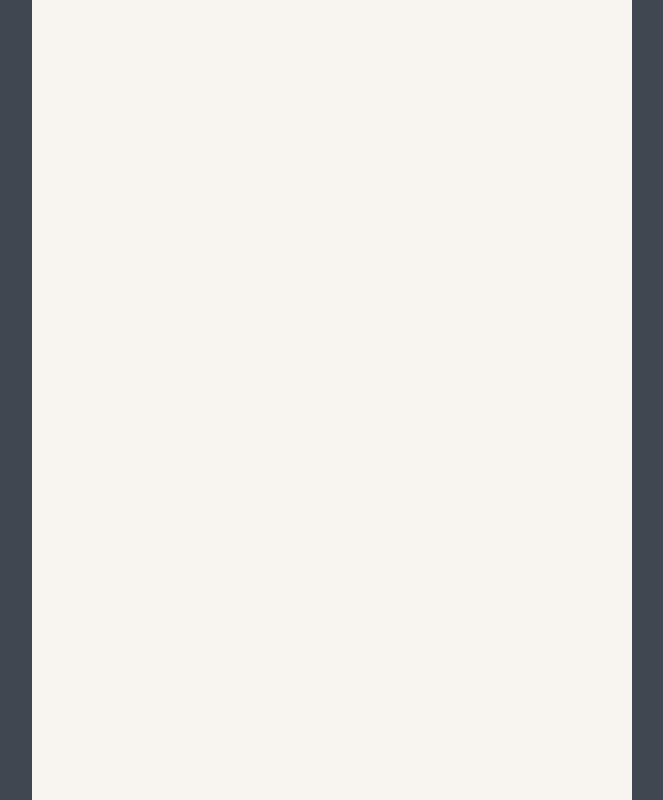
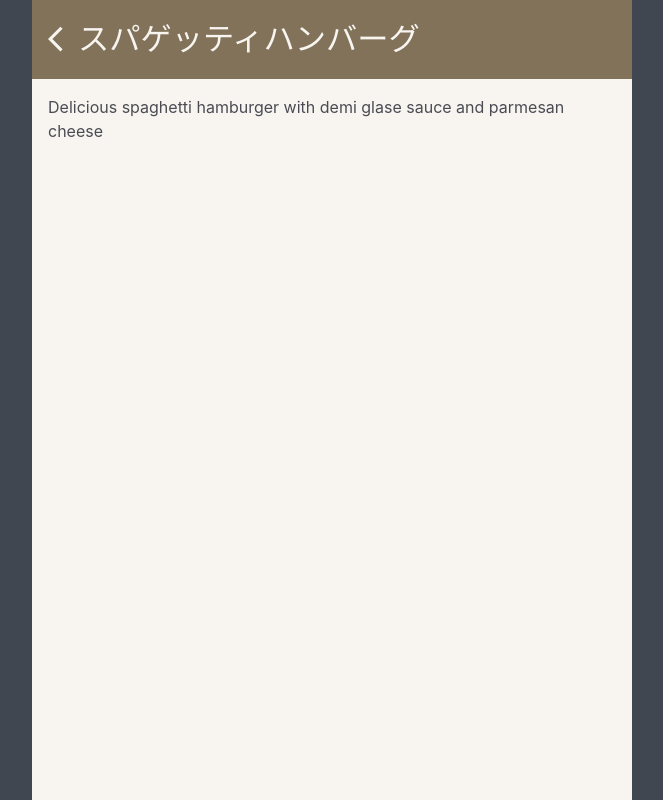
Before and after one commit to shiningflint/mumulala, a Vue app in the folder web/recipe/: page /recipes/1 in a window 1280 px wide. Shown: the whole page, without its empty margins (308-971 px from the left). Built offline with nearby package versions, Linux system fonts and the light colour scheme.

Commit message:
Getting in shape for header

```diff
--- a/web/recipe/configs/webpack.config.js
+++ b/web/recipe/configs/webpack.config.js
@@ -15,6 +15,7 @@ const config = env => {
         rules: [
           rules.babelEslint,
           rules.extractCssLoader,
+          rules.file,
           rules.vue
         ]
       },
--- a/web/recipe/configs/webpack.dev.js
+++ b/web/recipe/configs/webpack.dev.js
@@ -14,6 +14,7 @@ const config = env => {
         rules: [
           rules.babelEslint,
           rules.eslint,
+          rules.file,
           rules.sassLoader,
           rules.vue
         ]
--- a/web/recipe/configs/webpack.paths.js
+++ b/web/recipe/configs/webpack.paths.js
@@ -1,6 +1,7 @@
 const path = require('path')
 const root = path.resolve(__dirname, '..')
 const src = path.resolve(root, 'src')
+const assets = path.resolve(src, 'assets')
 const components = path.resolve(src, 'components')
 const stylesheets = path.resolve(src, 'stylesheets')
 const views = path.resolve(src, 'views')
@@ -9,6 +10,7 @@ module.exports = {
   'vue$': 'vue/dist/vue.esm.js',
   'public': '/',
   src,
+  assets,
   components,
   stylesheets,
   views,
--- a/web/recipe/src/components/ListImageSmall.vue
+++ b/web/recipe/src/components/ListImageSmall.vue
@@ -1,5 +1,5 @@
 <template>
-  <li class="li-wrap">
+  <li class="li-wrap" @click="$emit('goToShow')">
     <div class="item-image"></div>
     <div class="item-text">
       <h3>{{ title }}</h3>
@@ -17,3 +17,21 @@ export default {
   },
 }
 </script>
+
+<style lang="scss" scoped>
+@import 'stylesheets/vars';
+
+.li-wrap {
+  margin-bottom: $base-pixel;
+  padding-bottom: $base-pixel;
+  border-bottom: 1px solid $border-color;
+  &:last-child {
+    border-bottom: none;
+  }
+}
+.item-text {
+  > p {
+    font-size: $base-pixel * .8;
+  }
+}
+</style>
--- /dev/null
+++ b/web/recipe/src/components/layout/Header.vue
@@ -0,0 +1,44 @@
+<template>
+  <div class="header-wrapper">
+    <router-link v-if="backButton" :to="backButton" class="back-button">
+      <img :src="arrowBackIcon" alt="back" class="back-button-image"/>
+    </router-link>
+    <h1 class="title">{{ title }}</h1>
+  </div>
+</template>
+
+<script>
+import arrowBackIcon from 'assets/arrow-back.svg'
+export default {
+  props: {
+    title: String,
+    backButton: Object,
+  },
+  data () {
+    return {
+      arrowBackIcon,
+    }
+  },
+}
+</script>
+
+<style lang="scss" scoped>
+@import 'stylesheets/vars.scss';
+
+.header-wrapper {
+  align-items: center;
+  background: $dark-brown;
+  display: flex;
+  padding: $base-pixel 0 $base-pixel $base-pixel;
+}
+.back-button-image {
+  height: 30px;
+  width: 30px;
+}
+.title {
+  color: $light-brown;
+  display: inline-block;
+  flex: 1;
+  font-size: $base-pixel * 1.953;
+}
+</style>
--- /dev/null
+++ b/web/recipe/src/components/layout/PageContent.vue
@@ -0,0 +1,19 @@
+<template>
+  <div class="content-wrapper">
+    <slot></slot>
+  </div>
+</template>
+
+<script>
+export default {
+}
+</script>
+
+<style lang="scss" scoped>
+@import 'stylesheets/vars';
+
+.content-wrapper {
+  padding: $base-pixel;
+  padding-bottom: $base-pixel * 3;
+}
+</style>
--- a/web/recipe/src/routes/index.js
+++ b/web/recipe/src/routes/index.js
@@ -12,6 +12,11 @@ const router = new VueRouter({
       component: asyncComponentLoader('Recipes'),
     },
     {
+      path: '/recipes/:recipeID',
+      name: 'recipeShow',
+      component: asyncComponentLoader('Recipes', 'Show'),
+    },
+    {
       path: '/about',
       name: 'about',
       component: asyncComponentLoader('About'),
--- a/web/recipe/src/stylesheets/global.scss
+++ b/web/recipe/src/stylesheets/global.scss
@@ -9,3 +9,7 @@ body {
   font-size: $base-pixel;
   background: #404750;
 }
+
+.full-height {
+  height: 100%;
+}
--- a/web/recipe/src/stylesheets/vars.scss
+++ b/web/recipe/src/stylesheets/vars.scss
@@ -5,3 +5,4 @@ $base-fonts: -apple-system, BlinkMacSystemFont, "ヒラギノ角ゴ Pro W3", "Hi
 $text-color: #4a4b53;
 $light-brown: #f8f5f1;
 $dark-brown: #817259;
+$border-color: #e6e2dd;
--- /dev/null
+++ b/web/recipe/src/views/Recipes/Show.vue
@@ -0,0 +1,27 @@
+<template>
+  <div class="full-height">
+    <layout-header :title="title" :backButton="{ name: 'home' }" />
+    <page-content>
+      <p>{{ description }}</p>
+    </page-content>
+  </div>
+</template>
+
+<script>
+import LayoutHeader from 'components/layout/Header'
+import PageContent from 'components/layout/PageContent'
+
+export default {
+  components: {
+    LayoutHeader,
+    PageContent,
+  },
+  data () {
+    return {
+      id: '2',
+      title: 'スパゲッティハンバーグ',
+      description: 'Delicious spaghetti hamburger with demi glase sauce and parmesan cheese',
+    }
+  },
+}
+</script>
--- a/web/recipe/src/views/Recipes/index.vue
+++ b/web/recipe/src/views/Recipes/index.vue
@@ -1,24 +1,32 @@
 <template>
-  <div class="recipe-page">
-    <h1 class="title">レシピー</h1>
-    <ul class="recipe-ul" v-if="recipes.length > 0">
+  <div class="full-height">
+    <layout-header title="レシピー"/>
+    <page-content>
+      <ul v-if="recipes.length > 0">
         <list-image-small
           v-for="recipe in recipes"
           :key="recipe.id"
           :title="recipe.title"
           :description="recipe.description"
           :image="recipe.image"
+          @goToShow="goToShow(recipe.id)"
         />
       </ul>
       <p v-else class="recipe-ul">No Recipes Found</p>
+    </page-content>
   </div>
 </template>
 
 <script>
 import ListImageSmall from 'components/ListImageSmall'
+import LayoutHeader from 'components/layout/Header'
+import PageContent from 'components/layout/PageContent'
+
 export default {
   components: {
     ListImageSmall,
+    LayoutHeader,
+    PageContent,
   },
   data () {
     return {
@@ -29,23 +37,11 @@ export default {
       ],
     }
   },
+  methods: {
+    goToShow (recipeID) {
+      console.log('going to the detail page', recipeID)
+      this.$router.push({ name: 'recipeShow', params: { recipeID, }, })
+    },
+  },
 }
 </script>
-
-<style lang="scss" scoped>
-@import 'stylesheets/vars.scss';
-
-.recipe-page {
-  height: 100%;
-}
-.title {
-  background: $dark-brown;
-  color: $light-brown;
-  font-size: $base-pixel * 1.953;
-  padding: $base-pixel;
-}
-.recipe-ul {
-  padding: $base-pixel;
-  padding-bottom: $base-pixel * 3;
-}
-</style>
```
Also changed, not shown: web/recipe/src/assets/arrow-back.svg (added). Lines whose indentation alone changed are shown as unchanged.
